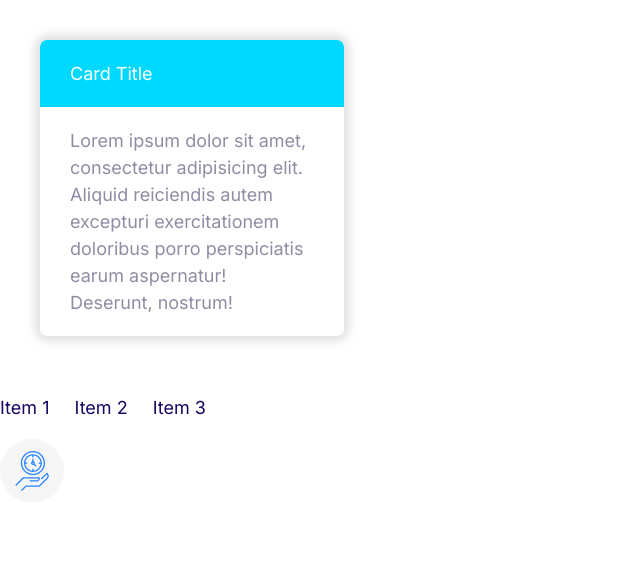
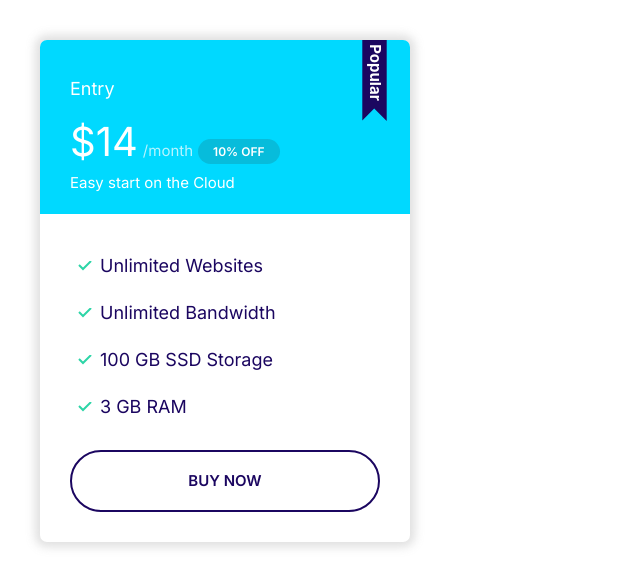
Before and after one commit to ryfatron/Moshify, a plain HTML site: page index.html in a window 1280 px wide. Shown: the whole page, without its empty margins (0-640 px from the left). Drawn offline with Linux system fonts and the light colour scheme.

Commit message:
define plans

```diff
--- a/css/style.css
+++ b/css/style.css
@@ -61,8 +61,7 @@ p {
 a {
   text-decoration: none;
 }
-.link-arrow{
-
+.link-arrow {
   color: var(--color-accent);
   font-size: 2rem;
   font-weight: bold;
@@ -147,11 +146,11 @@ a {
   border: 0.2rem solid var(--color-heading);
   color: var(--color-heading);
   background-color: #fff;
-  transition: background-color .15s, color .15s;
+  transition: background-color 0.15s, color 0.15s;
 }
-.btn--outline:hover{
+.btn--outline:hover {
   background-color: var(--color-heading);
-    color: #fff;;
+  color: #fff;
 }
 
 .btn--block {
@@ -159,7 +158,7 @@ a {
   width: 100%;
 }
 
-@media screen and (min-width: 1024px){
+@media screen and (min-width: 1024px) {
   .btn {
     font-size: 1.5rem;
   }
@@ -167,25 +166,24 @@ a {
 
 /* Badges */
 .badge {
-    padding: .5rem 3rem;
+  padding: 0.5rem 3rem;
   font-size: 2rem;
   font-weight: 600;
   white-space: nowrap;
   border-radius: 2rem;
-
 }
 
-.badge--primary{
+.badge--primary {
   background-color: var(--color-primary);
   color: #fff;
 }
 
-.badge--secondary{
+.badge--secondary {
   background-color: var(--color-secondary);
   color: #fff;
 }
 
-.badge--small{
+.badge--small {
   font-size: 1.6rem;
 }
 
@@ -194,74 +192,73 @@ a {
     font-size: 1.5rem;
   }
 
-    .badge--small{
+  .badge--small {
     font-size: 1.2rem;
   }
 }
 
 /* Lists */
-.list{
+.list {
   list-style: none;
   padding-left: 0;
   color: var(--color-heading);
 }
 
-.list--inline .list__item{
+.list--inline .list__item {
   display: inline-block;
   margin-right: 2rem;
 }
 
-.list--tick{
+.list--tick {
   list-style-image: url(../image/tick.svg);
   padding-left: 3rem;
 }
 
-.list--tick .list__item{
+.list--tick .list__item {
   padding-left: 0.5rem;
   margin-bottom: 1rem;
 }
 
-@media screen and (min-width: 1024px){
-    .list--tick .list__item{
+@media screen and (min-width: 1024px) {
+  .list--tick .list__item {
     padding-left: 0;
   }
 }
 
-
 /* Inputs */
-.input-group{
-    border:.1rem solid rgb(217, 217, 217);
+.input-group {
+  border: 0.1rem solid rgb(217, 217, 217);
   border-radius: 4rem;
   display: flex;
 }
-.input-group .input{
+.input-group .input {
   border: 0;
   flex-grow: 1;
   padding: 1.5rem;
 }
-.input-group .btn{
+.input-group .btn {
   margin: 4px;
 }
-.input{
+.input {
   font-size: 2rem;
   padding: 1.5rem 3.5rem;
   outline: 0;
-    border:.1rem solid rgb(217, 217, 217);
+  border: 0.1rem solid rgb(217, 217, 217);
   border-radius: 4rem;
   color: var(--color-heading);
 }
 
-::placeholder{
+::placeholder {
   font-size: 1.5rem;
   font-weight: 100;
   color: #d0cfd8;
 }
 
-@media screen and (min-width:1024px) {
-    .input{
+@media screen and (min-width: 1024px) {
+  .input {
     font-size: 1.5rem;
   }
-    ::placeholder{
+  ::placeholder {
     font-size: 1.4rem;
   }
 }
@@ -273,15 +270,81 @@ a {
   overflow: hidden;
 }
 
-.card__header,.card__body{
+.card__header,
+.card__body {
   padding: 2rem 3rem;
 }
 
-.card--primary .card__header{
+.card--primary .card__header {
   background: var(--color-primary);
   color: #fff;
 }
-.card--secondary .card__header{
+.card--secondary .card__header {
   background: var(--color-secondary);
   color: #fff;
 }
+
+/* Plans */
+.plan {
+  border-radius: 7px;
+}
+.plan__name {
+  font-size: 2.4rem;
+  color: #fff;
+  font-weight: 400;
+}
+.plan__price {
+  font-size: 5rem;
+}
+.plan__bill-cycle {
+  font-size: 2rem;
+  color: rgba(255, 255, 255, 0.714);
+}
+.plan__description {
+  font-size: 2rem;
+  display: block;
+}
+
+.plan .badge {
+  background-color: rgba(45, 45, 45, 0.168);
+  font-size: 1.8rem;
+  padding: 0.5rem 1.5rem;
+}
+
+.plan .list__item {
+  margin-bottom: 2rem;
+}
+
+.plan--popular .card__header {
+  position: relative;
+}
+
+.plan--popular .card__header::before {
+  content: url(../image/popular.svg);
+  display: inline-block;
+  width: 4rem;
+  position: absolute;
+  right: 5%;
+  top: -7px;
+}
+@media screen and (min-width: 1024px) {
+  .plan__name {
+    font-size: 1.8rem;
+  }
+  .plan__price {
+    font-size: 4rem;
+  }
+  .plan__description {
+    font-size: 1.5rem;
+  }
+  .plan__bill-cycle {
+    font-size: 1.5rem;
+  }
+  .plan .badge {
+    font-size: 1.2rem;
+  }
+
+  .plan--popular .card__header::before {
+    width: 3.5rem;
+  }
+}
--- a/index.html
+++ b/index.html
@@ -14,28 +14,28 @@
 </head>
 
 <body>
-  <div style="width: 30%; padding: 4rem;">
-    <div class="card card--secondary">
-      <div class="card__header">Card Title</div>
-      <div class="card__body">
-        Lorem ipsum dolor sit amet, consectetur adipisicing elit. Aliquid
-        reiciendis autem excepturi exercitationem doloribus porro perspiciatis
-        earum aspernatur! Deserunt, nostrum!
+  <div style="width: 450px; padding: 4rem;">
+    <div class="plan plan--popular">
+      <div class="card card--secondary">
+        <div class="card__header">
+          <h2 class="plan__name">Entry</h2>
+          <span class="plan__price">$14</span>
+          <span class="plan__bill-cycle">/month</span>
+          <span class="badge badge--small">10% OFF</span>
+          <span class="plan__description">Easy start on the Cloud</span>
+        </div>
+        <div class="card__body">
+          <ul class="list list--tick">
+            <li class="list__item">Unlimited Websites</li>
+            <li class="list__item">Unlimited Bandwidth</li>
+            <li class="list__item">100 GB SSD Storage</li>
+            <li class="list__item">3 GB RAM</li>
+          </ul>
+          <button class="btn btn--outline btn--block">Buy Now</button>
+        </div>
       </div>
     </div>
   </div>
-
-  <ul class="list list--inline">
-    <li class="list__item">Item 1</li>
-    <li class="list__item">Item 2</li>
-    <li class="list__item">Item 3</li>
-  </ul>
-
-  <span class="icon-container">
-    <svg class="icon icon--primary">
-      <use xlink:href="image/sprite.svg#clock"></use>
-    </svg>
-  </span>
 </body>
 
 </html>
```
Also changed, not shown: components/plans.html (added, +20 -0 lines), image/popular.svg (added). Lines whose indentation alone changed are shown as unchanged.
